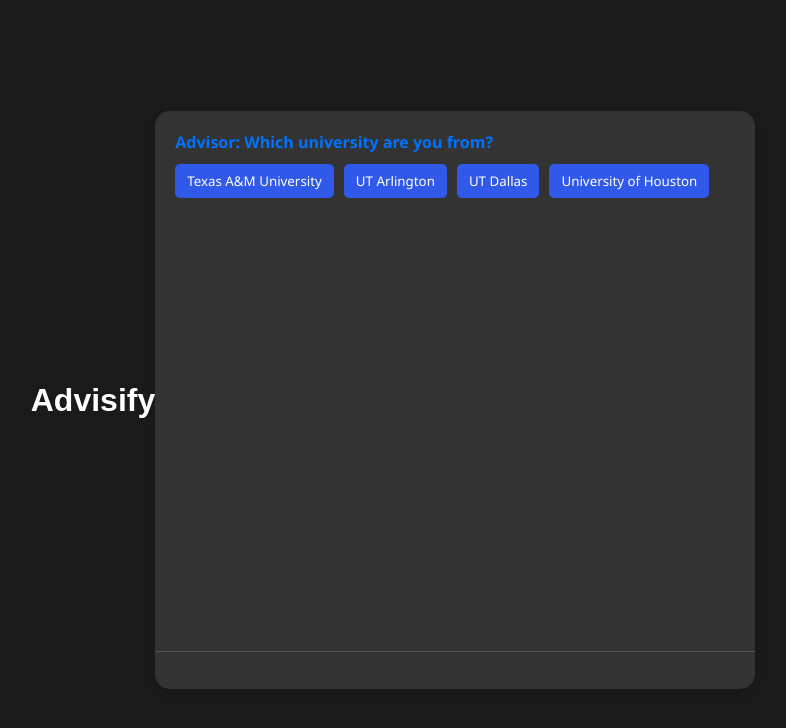
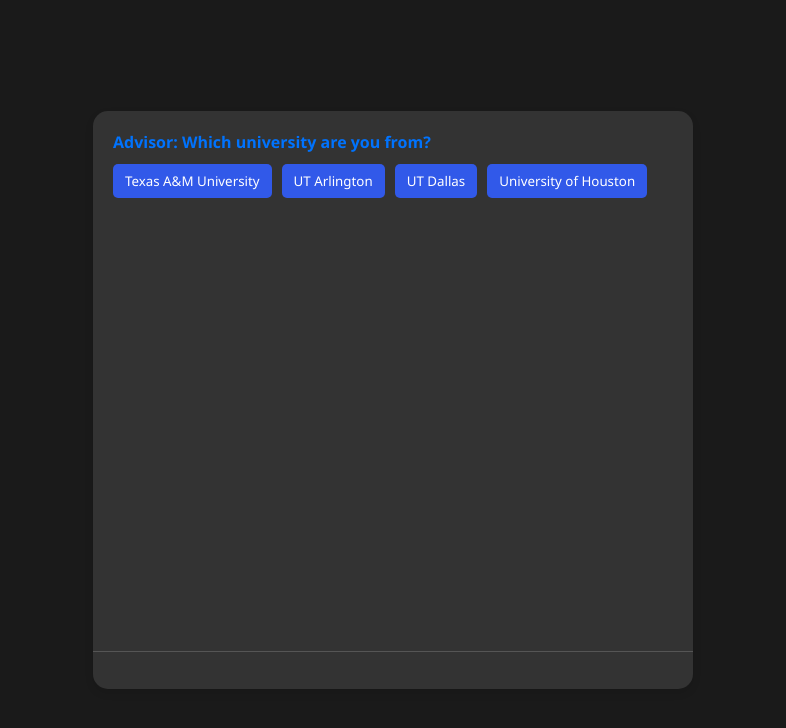
Before and after one commit to sidc43/TAMU-Hack, a website: page public/pages/home/index.html in a window 1280 px wide. Shown: the whole page, without its empty margins (247-1033 px from the left). Drawn offline with Linux system fonts and the light colour scheme.

Commit message:
undo some things

```diff
--- a/public/pages/home/index.html
+++ b/public/pages/home/index.html
@@ -8,7 +8,7 @@
     <script src="main.js"></script>
   </head>
   <body>
-    <h1>Advisify</h1>
+    <!--<h1>Advisify</h1>-->
     <div id="chat-container">
       <div id="chat-messages"></div>
       <div id="user-input">
```
